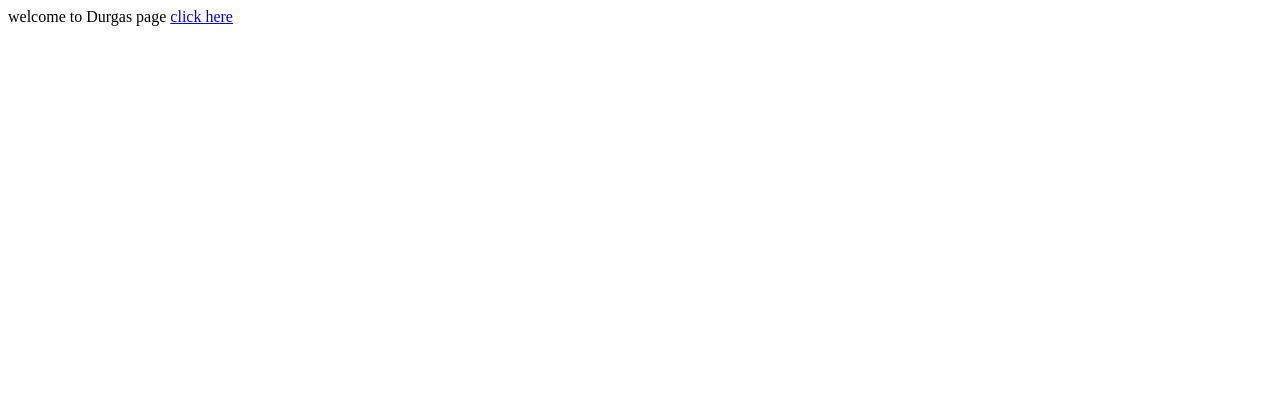
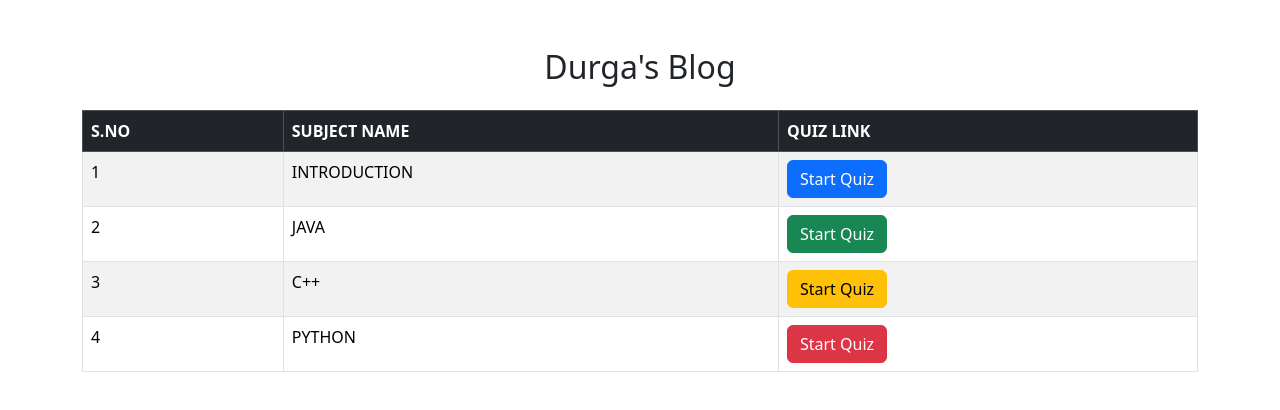
Before and after one commit to adurgapraveen/Durga1, a plain HTML site: page index.html in a window 1280 px wide. Drawn offline with nearby package versions, Linux system fonts and the light colour scheme.

Commit message:
Update index.html

```diff
--- a/index.html
+++ b/index.html
@@ -1,6 +1,54 @@
+<!DOCTYPE html>
 <html>
-    <body
-    <h1>welcome to Durgas page</h1>
-    <a href="preview.html">click here</a>
+<head>
+    <title>Durga's Blog</title>
+
+    <link href="https://cdn.jsdelivr.net/npm/bootstrap@5.3.3/dist/css/bootstrap.min.css" rel="stylesheet">
+
+</head>
+<body>
+
+<div class="container mt-5">
+
+    <h2 class="text-center mb-4">Durga's Blog</h2>
+
+    <table class="table table-bordered table-striped">
+        <thead class="table-dark">
+            <tr>
+                <th>S.NO</th>
+                <th>SUBJECT NAME</th>
+                <th>QUIZ LINK</th>
+            </tr>
+        </thead>
+
+        <tbody>
+            <tr>
+                <td>1</td>
+                <td>INTRODUCTION</td>
+                <td><a href="intro.html" class="btn btn-primary">Start Quiz</a></td>
+            </tr>
+
+            <tr>
+                <td>2</td>
+                <td>JAVA</td>
+                <td><a href="java.html" class="btn btn-success">Start Quiz</a></td>
+            </tr>
+
+            <tr>
+                <td>3</td>
+                <td>C++</td>
+                <td><a href="cpp.html" class="btn btn-warning">Start Quiz</a></td>
+            </tr>
+
+            <tr>
+                <td>4</td>
+                <td>PYTHON</td>
+                <td><a href="python.html" class="btn btn-danger">Start Quiz</a></td>
+            </tr>
+        </tbody>
+    </table>
+
+</div>
+
 </body>
 </html>
```
